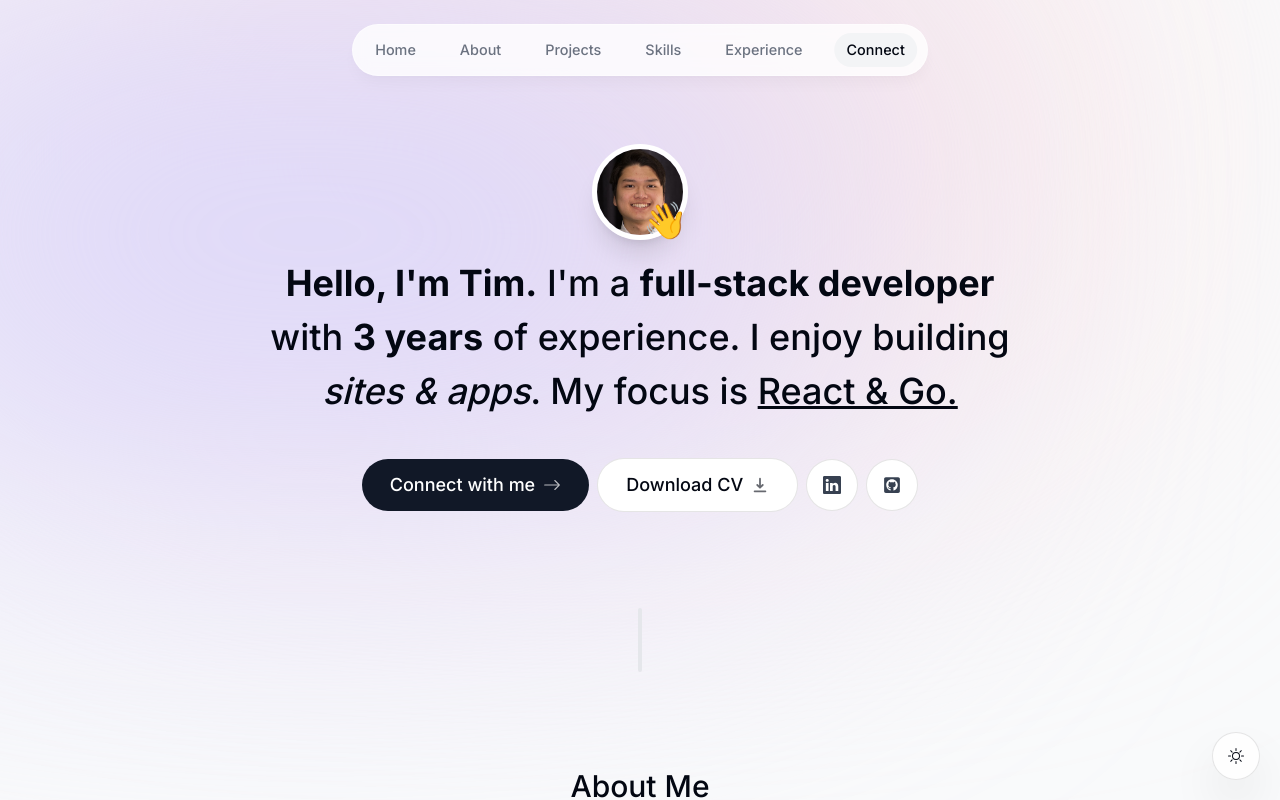
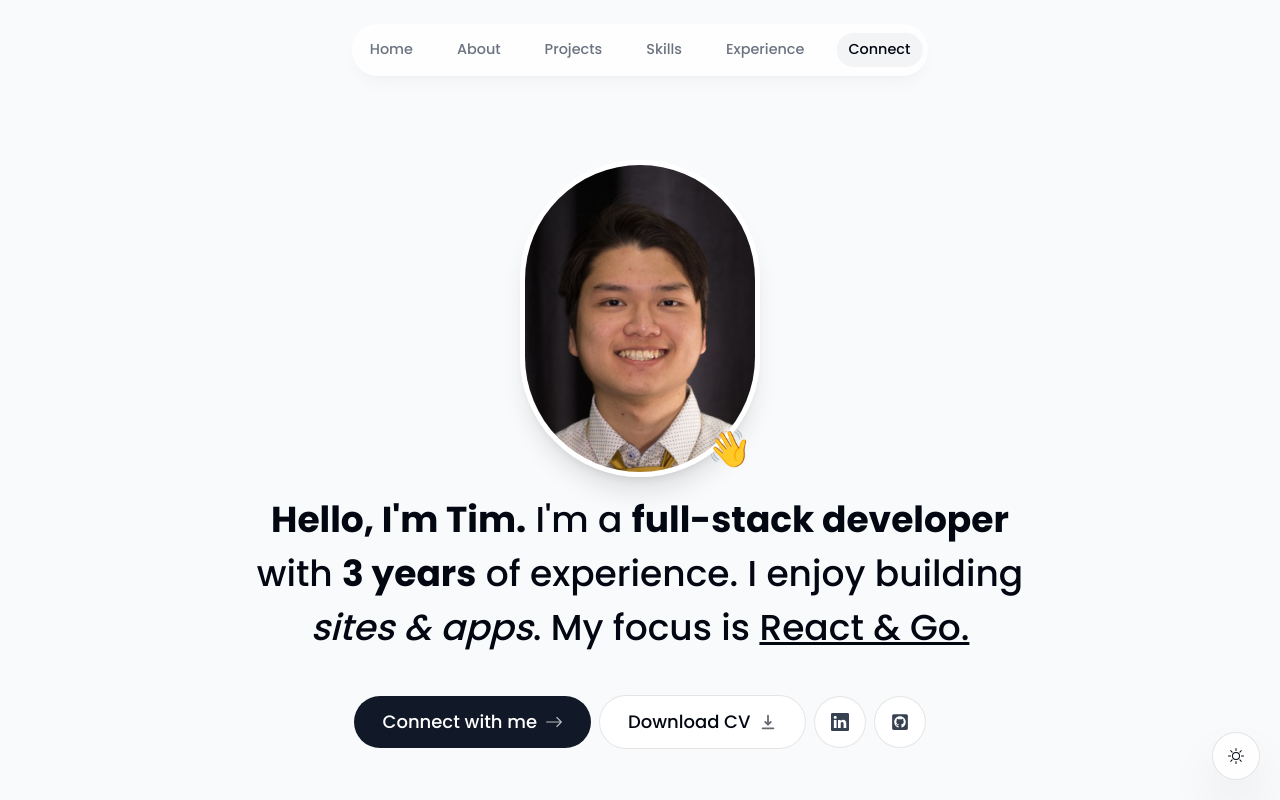
Before and after one commit to tjapit/portfolio, a Next.js app: page / in a window 1280 px wide. Shown: the top 800 px of the page. Built offline with nearby package versions, Linux system fonts and the light colour scheme; no server answers.

Commit message:
style: enlarged avatar, centered Home vertically, changed font to Poppins

```diff
--- a/app/layout.tsx
+++ b/app/layout.tsx
@@ -1,13 +1,16 @@
 import Header from "@/components/header";
 import "./globals.css";
-import { Inter } from "next/font/google";
+import { Poppins } from "next/font/google";
 import ActiveSectionContextProvider from "@/context/active-section-context";
 import { Toaster } from "react-hot-toast";
 import Footer from "@/components/footer";
 import ThemeSwitch from "@/components/theme-switch";
 import ThemeContextProvider from "@/context/theme-context";
 
-const inter = Inter({ subsets: ["latin"] });
+const poppins = Poppins({
+  subsets: ["latin"],
+  weight: ["400", "500", "600", "700"],
+});
 
 export const metadata = {
   title: "Tim | Personal Portfolio",
@@ -22,20 +25,8 @@ export default function RootLayout({
   return (
     <html lang="en" className="!scroll-smooth">
       <body
-        className={`${inter.className} bg-gray-50 text-gray-950 relative pt-28 sm:pt-36 dark:bg-gray-900 dark:text-gray-50 dark:text-opacity-90`}
+        className={`${poppins.className} bg-gray-50 text-gray-950 relative pt-28 sm:pt-40 dark:bg-gray-900 dark:text-gray-50 dark:text-opacity-90`}
       >
-        <div
-          className="-z-10 absolute top-[-6rem] right-[11rem]
-          h-[31.25rem] w-[31.25rem] bg-[#fbe2e3] rounded-full blur-[10rem] sm:w-[68.75rem]
-          dark:bg-[#946263]"
-        ></div>
-        <div
-          className="-z-10 absolute top-[-1rem] left-[-35rem]
-          h-[31.25rem] w-[50rem] bg-[#dbd7fb] rounded-full blur-[10rem]
-          sm:w-[68.75rem] md:left-[-33rem] lg:left-[-28rem] xl:left-[-15rem] 2xl:left-[-5rem]
-          dark:bg-[#676394]"
-        ></div>
-
         <ThemeContextProvider>
           <ActiveSectionContextProvider>
             <Header />
--- a/components/intro.tsx
+++ b/components/intro.tsx
@@ -32,14 +32,14 @@ export default function Intro() {
             <Image
               src="/tim.jpg"
               alt="Tim portrait"
-              width="192"
-              height="192"
+              width="240"
+              height="240"
               priority={true}
-              className="h-24 w-24 object-cover rounded-full border-[.35rem] border-white shadow-xl"
+              className="object-cover rounded-full border-[.35rem] border-white shadow-xl"
             />
           </motion.div>
           <motion.span
-            className="absolute bottom-0 right-0 text-4xl"
+            className="absolute bottom-2 right-2 text-4xl"
             initial={{ opacity: 0, scale: 0 }}
             animate={{ opacity: 1, scale: 1 }}
             transition={{
@@ -80,6 +80,7 @@ export default function Intro() {
           href="#connect"
           className="group px-7 py-3 flex items-center gap-2 bg-gray-900
           text-white rounded-full outline-none
+          dark:bg-white dark:text-gray-900
           focus:scale-110
           hover:scale-110
           hover:bg-gray-950
```
Also changed, not shown: 1 other file (tests, documents, lock files or other folders).
